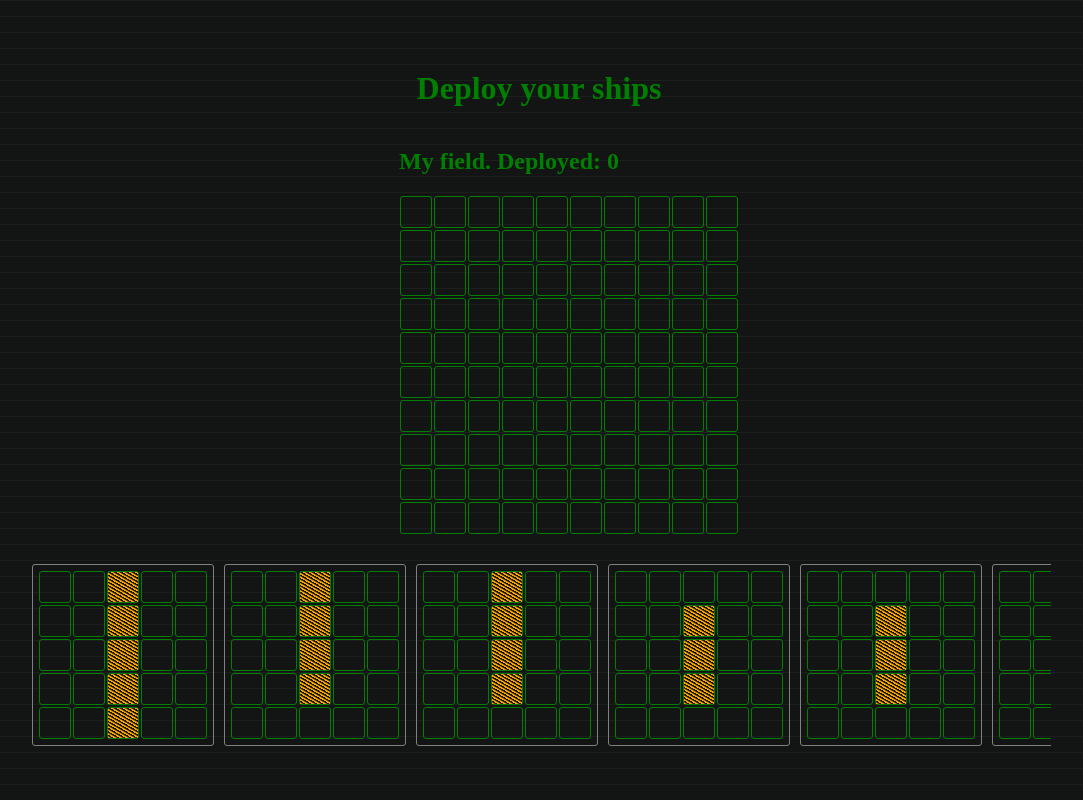
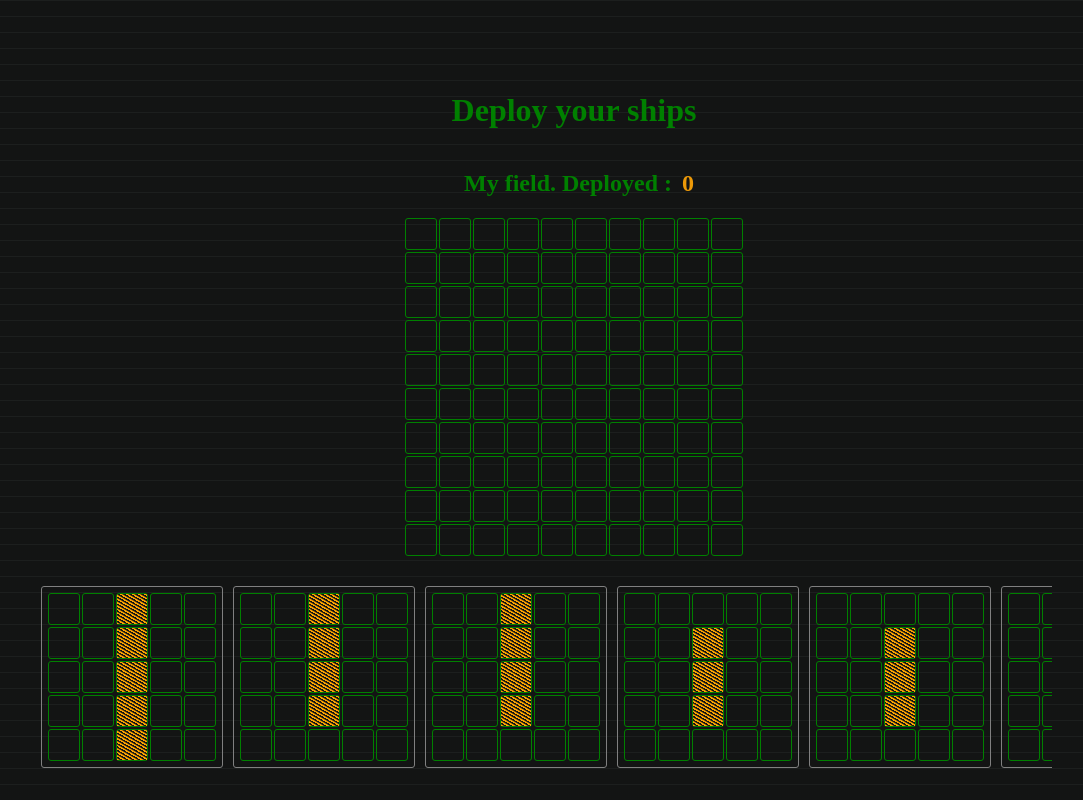
Before and after one commit to ThiagoEize/battleship-fe, a React (Create React App) app: page /game in a window 1280 px wide. Shown: the whole page, without its empty margins (101-1184 px from the left). Built offline with nearby package versions, Linux system fonts and the light colour scheme; no server answers; a web font is replaced by a local one.

Commit message:
Update Design and Audio

```diff
--- a/src/components/game/Game.jsx
+++ b/src/components/game/Game.jsx
@@ -7,6 +7,7 @@ import SelectShip from "./SelectShip";
 import initShips from "./lib/initShips";
 import AiGameField from "./lib/aiGameField";
 import { useNavigate } from "react-router-dom";
+import AudioPlayer from "react-audio-player";
 
 const Game = () => {
   const [aiField, setAiField] = useState(new AiGameField(10, 10, initShips));
@@ -61,25 +62,83 @@ const Game = () => {
 
   return (
     <div className="game-container">
-      {isWin !== undefined && (
-        <h1 className="pointer" onClick={() => navigate("/")}>{`${
-          isWin ? "You won" : "You lost"
-        }. Exit to menu`}</h1>
+      {
+        <AudioPlayer
+          src="https://cdn.pixabay.com/download/audio/2022/05/24/audio_7ba9344ade.mp3?filename=epic-piano-111910.mp3"
+          autoPlay
+          loop
+        />
+      }
+      {isWin === true && (
+        <AudioPlayer
+          src="https://cdn.pixabay.com/download/audio/2021/08/04/audio_0625c1539c.mp3?filename=success-1-6297.mp3"
+          autoPlay
+        />
       )}
+      {isWin === false && (
+        <AudioPlayer
+          src="https://cdn.pixabay.com/download/audio/2022/03/15/audio_7c20f9c798.mp3?filename=failure-2-89169.mp3"
+          autoPlay
+        />
+      )}
+      <div
+        style={{
+          display: "flex",
+          flexDirection: "column",
+          textAlign: "center",
+        }}
+      >
+        <h1
+          className="pointer"
+          style={{
+            color: isWin === undefined ? "initial" : isWin ? "green" : "red",
+          }}
+        >
+          {isWin !== undefined && (
+            <>
+              <span>{isWin ? "You win" : "You lose"}</span>
+              <br />
+              <br />
+              <span
+                className="pointer"
+                onClick={() => window.location.reload()}
+              >
+                {" "}
+                Restart{" "}
+              </span>
+              <br />
+              <span className="pointer" onClick={() => navigate("/")}>
+                {" "}
+                Back to menu{" "}
+              </span>
+            </>
+          )}
+        </h1>
+      </div>
       {isWin === undefined && (
-        <h1>{`${
-          shipsToDeploy.length > 0 ? "Deploy your ships" : "Destroy your enemy"
-        } `}</h1>
+        <h1 className="centeredText">
+          {`${
+            shipsToDeploy.length > 0
+              ? "Deploy your ships"
+              : "Destroy your enemy"
+          } `}
+        </h1>
       )}
 
       <div className="game">
         <div className="field-container">
-          <h2>{`My field. Deployed: ${field.deployedShips}`}</h2>
+          <h2>
+            <span class="text">My field. Deployed :</span>
+            <span class="number">{field.deployedShips}</span>
+          </h2>
           <Field field={field.field} handleCellClick={deploySelectedShip} />
         </div>
         {shipsToDeploy.length === 0 && (
           <div className="field-container">
-            <h2>{`Enemy field. Deployed: ${aiField.deployedShips}`}</h2>
+            <h2>
+              <span>Enemy field. Deployed :</span>
+              <span class="number">{aiField.deployedShips}</span>
+            </h2>
             <Field field={enemyField.field} handleCellClick={shoot} />
           </div>
         )}
--- a/src/components/game/GamePvP.jsx
+++ b/src/components/game/GamePvP.jsx
@@ -9,6 +9,7 @@ import { io } from "socket.io-client";
 import { useNavigate } from "react-router-dom";
 import { GlobalContext } from "../../contexts/GlobalContext";
 import sendScore from "./lib/sendScore";
+import AudioPlayer from "react-audio-player";
 
 const initEnemyField = new GameField(10, 10, "unknown");
 initEnemyField.deployedShips = initShips.length;
@@ -91,8 +92,15 @@ const Game = () => {
 
   return (
     <div className="game-container">
-      {gamePhase === "wait-player" && <h1>Waiting for another player</h1>}
-      {gamePhase === "deployment" && <h1>Deploy your ships</h1>}
+      {
+        <AudioPlayer
+          src="https://cdn.pixabay.com/download/audio/2021/11/24/audio_838dbb98e5.mp3?filename=inspiring-epic-motivation-cinematic-trailer-11218.mp3"
+          autoPlay
+          loop
+        />
+      }
+      {gamePhase === "wait-player" && <h1 className="centeredText">Waiting for another player...</h1>}
+      {gamePhase === "deployment" && <h1 >Deploy your ships</h1>}
       {gamePhase === "battle" && <h1>Destroy your enemy</h1>}
       {gamePhase === "game-over" && (
         <h1 className="pointer" onClick={() => navigate("/")}>{`${
@@ -104,7 +112,10 @@ const Game = () => {
       )}
       <div className="game">
         <div className="field-container">
-          <h3>{`My field. Deployed: ${field.deployedShips}`}</h3>
+          <h3>
+            <span>`My field. Deployed: </span>
+            <span class="number">{field.deployedShips} </span>
+          </h3>
           <Field field={field.field} handleCellClick={deploySelectedShip} />
         </div>
         {shipsToDeploy.length === 0 && (
--- a/src/components/game/style/game.css
+++ b/src/components/game/style/game.css
@@ -7,20 +7,22 @@
   height: 100vh;
   font-family: "Retro Gaming";
 }
+
+.game-container,
+h2 {
+  margin-left: 10px;
+}
+
 @font-face {
   font-family: "Retro Gaming";
   src: url("//db.onlinewebfonts.com/t/4c19fc875e7ba1e6831129de3ab5ac0b.eot");
-  src: url("//db.onlinewebfonts.com/t/4c19fc875e7ba1e6831129de3ab5ac0b.eot?#iefix")
-      format("embedded-opentype"),
-    url("//db.onlinewebfonts.com/t/4c19fc875e7ba1e6831129de3ab5ac0b.woff2")
-      format("woff2"),
-    url("//db.onlinewebfonts.com/t/4c19fc875e7ba1e6831129de3ab5ac0b.woff")
-      format("woff"),
-    url("//db.onlinewebfonts.com/t/4c19fc875e7ba1e6831129de3ab5ac0b.ttf")
-      format("truetype"),
-    url("//db.onlinewebfonts.com/t/4c19fc875e7ba1e6831129de3ab5ac0b.svg#Retro Gaming")
-      format("svg");
+  src: url("//db.onlinewebfonts.com/t/4c19fc875e7ba1e6831129de3ab5ac0b.eot?#iefix") format("embedded-opentype"),
+    url("//db.onlinewebfonts.com/t/4c19fc875e7ba1e6831129de3ab5ac0b.woff2") format("woff2"),
+    url("//db.onlinewebfonts.com/t/4c19fc875e7ba1e6831129de3ab5ac0b.woff") format("woff"),
+    url("//db.onlinewebfonts.com/t/4c19fc875e7ba1e6831129de3ab5ac0b.ttf") format("truetype"),
+    url("//db.onlinewebfonts.com/t/4c19fc875e7ba1e6831129de3ab5ac0b.svg#Retro Gaming") format("svg");
 }
+
 .select-cont {
   display: flex;
   flex-direction: row;
@@ -28,6 +30,7 @@
   overflow-x: scroll;
   margin-top: 1.5rem;
 }
+
 /*
 .select-cont  >:hover {
     cursor: pointer;
@@ -56,12 +59,30 @@
 .field {
   display: flex;
   flex-direction: column;
+  align-items: center;
 }
 
 .field-container {
+  display: flex;
+  flex-direction: column;
+  justify-content: center;
+  align-items: center;
   margin-left: 60px;
 }
 
 .pointer {
   cursor: pointer;
 }
+
+.centeredText {
+  margin-left: 60px;
+}
+
+.number {
+  margin-left: 10px;
+  color: #EC9908;
+}
+
+.text {
+  font-size: 1.5rem;
+}
--- a/src/components/home/Home.js
+++ b/src/components/home/Home.js
@@ -15,6 +15,7 @@ import AudioPlayer from "react-audio-player";
 import Game from "../game/Game";
 
 import "./Home.css";
+import { Button } from "react-bootstrap";
 
 export default function Home() {
     const navigate = useNavigate();
@@ -36,21 +37,15 @@ export default function Home() {
         setButtonClicked("play")
         setTimeout(() => {
             navigate("/game");
-        }, 500);
-        return (
-            <AudioPlayer src="https://cdn.pixabay.com/download/audio/2021/08/04/audio_dea21d9092.mp3?filename=game-start-6104.mp3" controls autoPlay />
-        );
+        }, 700);
     };
 
     const handleZoomGamePvp = () => {
         setZoom(true);
-        setButtonClicked("play")
+        setButtonClicked("playpvp")
         setTimeout(() => {
             navigate("/gamePvP");
-        }, 500);
-        return (
-            <AudioPlayer src="https://cdn.pixabay.com/download/audio/2021/08/04/audio_dea21d9092.mp3?filename=game-start-6104.mp3" controls autoPlay />
-        );
+        }, 700);
     };
 
     const handleLogin = () => {
@@ -81,6 +76,9 @@ export default function Home() {
 
     return (
         <div className="container">
+            {<AudioPlayer src="https://cdn.pixabay.com/download/audio/2022/02/07/audio_f11b3b3cc6.mp3?filename=cottagecore-17463.mp3" autoPlay loop />}
+            {buttonClicked === "play" && <AudioPlayer src="https://cdn.pixabay.com/download/audio/2022/03/10/audio_c8c8a73467.mp3?filename=correct-2-46134.mp3" autoPlay />}
+            {buttonClicked === "playpvp" && <AudioPlayer src="https://cdn.pixabay.com/download/audio/2022/01/18/audio_ee9ac692c2.mp3?filename=scale-e6-14577.mp3" autoPlay />}
             <div className={`arcade-machine ${zoom ? "zoom" : ""}`}>
                 <div className="shadow"></div>
                 <div className="top">
@@ -100,6 +98,7 @@ export default function Home() {
                                 <div>
                                     <button onClick={handleZoomGame} className="button-play">PLAY</button>
                                     <button onClick={handleZoomGamePvp} className="button-play-pvp">PLAY PVP</button>
+
                                 </div>
                             )}
                         {!zoom &&
```
